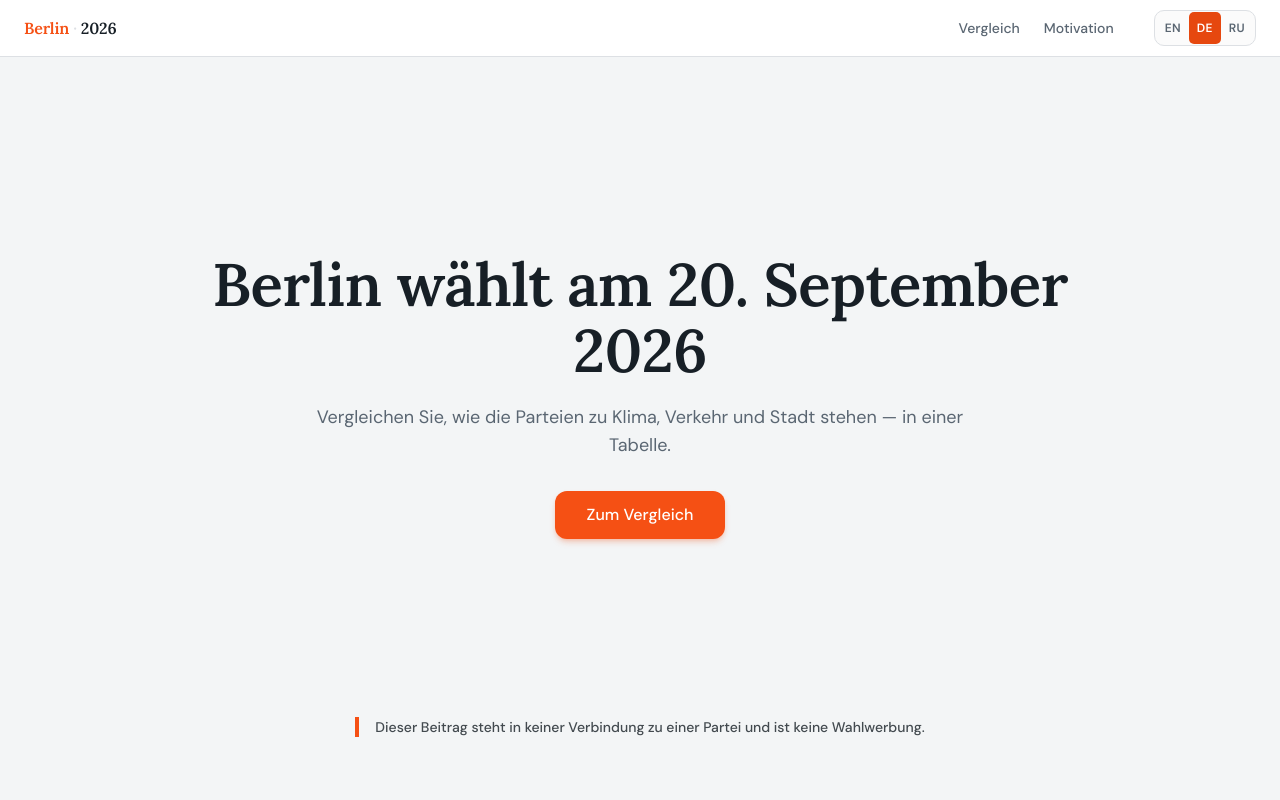
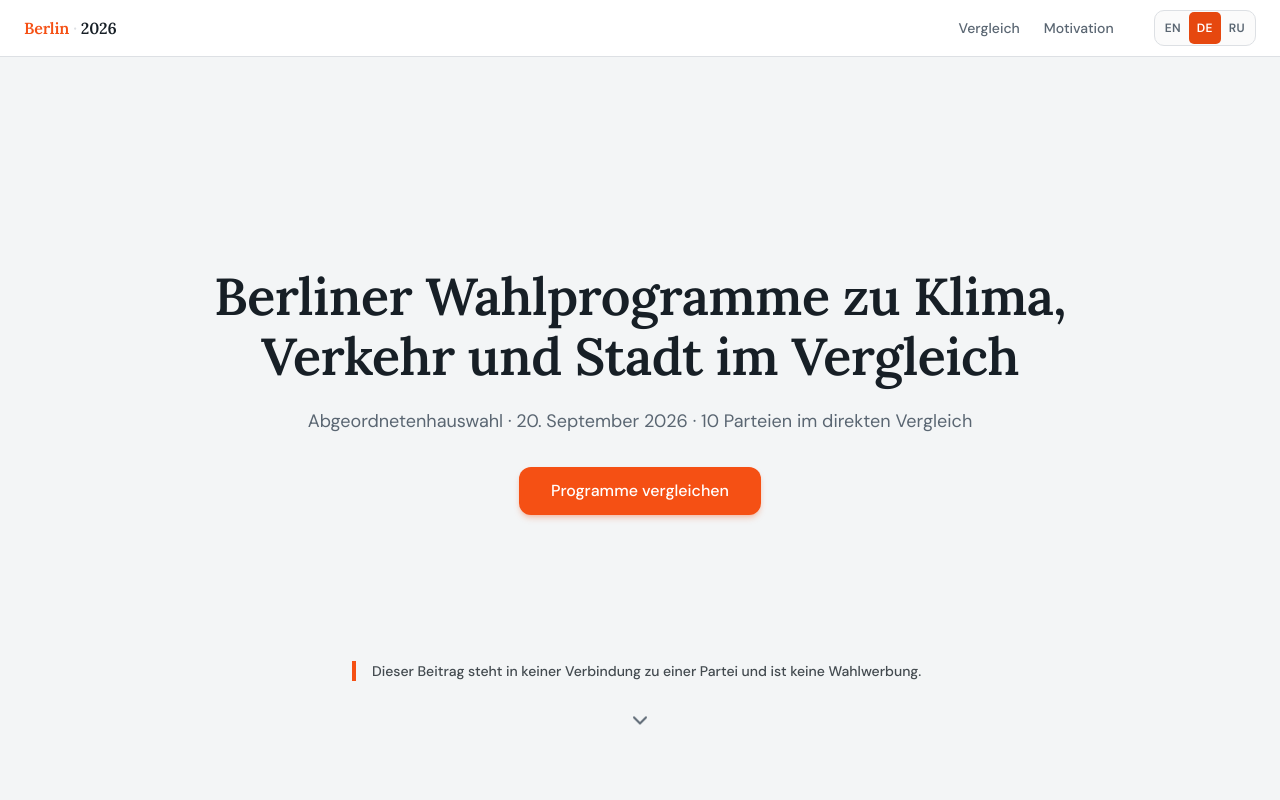
Before and after one commit to mashazyu/berlin-2026, a Next.js app: page /de in a window 1280 px wide. Shown: the top 800 px of the page. Built offline with nearby package versions, Linux system fonts and the light colour scheme.

Commit message:
fix: rework first section

```diff
--- a/components/hero.tsx
+++ b/components/hero.tsx
@@ -1,5 +1,6 @@
 "use client"
 
+import { ChevronDown } from "lucide-react"
 import { Button } from "@/components/ui/button"
 import { useLanguage } from "@/components/language-provider"
 import { handleSectionLinkClick } from "@/lib/scroll-to-section"
@@ -8,9 +9,9 @@ export function Hero() {
   const { translations: t } = useLanguage()
 
   return (
-    <section className="flex min-h-[calc(100svh-3.5rem)] flex-col bg-section-muted px-4 py-16 sm:px-6">
+    <section className="relative flex min-h-[calc(100svh-3.5rem)] flex-col bg-section-muted px-4 py-16 sm:px-6">
       <div className="mx-auto flex w-full max-w-4xl flex-1 flex-col items-center justify-center text-center">
-        <h1 className="font-display text-4xl font-semibold leading-[1.1] tracking-[-0.01em] text-foreground sm:text-5xl md:text-6xl">
+        <h1 className="font-display text-4xl font-semibold leading-[1.15] tracking-[-0.01em] text-foreground sm:text-5xl md:text-[3.25rem]">
           {t.hero.headline}
         </h1>
         <p className="mx-auto mt-5 max-w-2xl text-base text-muted-foreground sm:text-lg">
@@ -27,9 +28,20 @@ export function Hero() {
           </Button>
         </div>
       </div>
-      <p className="mx-auto mt-10 max-w-xl border-l-4 border-accent pl-4 text-left text-sm font-medium text-foreground/80 sm:mt-12">
-        {t.hero.disclaimer}
-      </p>
+
+      <div className="mx-auto flex w-full max-w-xl flex-col items-center gap-6 sm:gap-8">
+        <p className="w-full border-l-4 border-accent pl-4 text-left text-sm font-medium text-foreground/80">
+          {t.hero.disclaimer}
+        </p>
+        <a
+          href="#table"
+          className="inline-flex flex-col items-center gap-1 text-muted-foreground transition-colors hover:text-accent"
+          aria-label={t.hero.scrollHint}
+          onClick={(event) => handleSectionLinkClick(event, "table")}
+        >
+          <ChevronDown className="h-6 w-6 motion-safe:animate-bounce" aria-hidden />
+        </a>
+      </div>
     </section>
   )
 }
--- a/lib/i18n/types.ts
+++ b/lib/i18n/types.ts
@@ -30,6 +30,7 @@ export type Translations = {
     support: string
     cta: string
     disclaimer: string
+    scrollHint: string
   }
   about: {
     title: string
--- a/locales/de.json
+++ b/locales/de.json
@@ -26,10 +26,11 @@
     "privacy": "Datenschutz"
   },
   "hero": {
-    "headline": "Berlin wählt am 20. September 2026",
-    "support": "Vergleichen Sie, wie die Parteien zu Klima, Verkehr und Stadt stehen — in einer Tabelle.",
-    "cta": "Zum Vergleich",
-    "disclaimer": "Dieser Beitrag steht in keiner Verbindung zu einer Partei und ist keine Wahlwerbung."
+    "headline": "Berliner Wahlprogramme zu Klima, Verkehr und Stadt im Vergleich",
+    "support": "Abgeordnetenhauswahl · 20. September 2026 · 10 Parteien im direkten Vergleich",
+    "cta": "Programme vergleichen",
+    "disclaimer": "Dieser Beitrag steht in keiner Verbindung zu einer Partei und ist keine Wahlwerbung.",
+    "scrollHint": "Zum Vergleich scrollen"
   },
   "about": {
     "title": "Motivation",
--- a/locales/en.json
+++ b/locales/en.json
@@ -25,10 +25,11 @@
     "privacy": "Privacy"
   },
   "hero": {
-    "headline": "Berlin votes on 20 September 2026",
-    "support": "Compare how parties stand on climate, transport, and the city — in one table.",
-    "cta": "To comparison",
-    "disclaimer": "This project is not campaign material and is not affiliated with any party."
+    "headline": "How Berlin’s parties stand on climate, transport, and the city",
+    "support": "Abgeordnetenhaus election · 20 September 2026 · 10 parties, side by side",
+    "cta": "Compare programs",
+    "disclaimer": "This project is not campaign material and is not affiliated with any party.",
+    "scrollHint": "Scroll to comparison"
   },
   "about": {
     "title": "Motivation",
--- a/locales/ru.json
+++ b/locales/ru.json
@@ -25,10 +25,11 @@
     "privacy": "Конфиденциальность"
   },
   "hero": {
-    "headline": "Берлин голосует 20 сентября 2026",
-    "support": "Сравните позиции партий по климату, транспорту и городу — в одной таблице.",
-    "cta": "К сравнению",
-    "disclaimer": "Этот проект не является агитацией и не аффилиирован ни с одной партией."
+    "headline": "Программы берлинских партий: климат, транспорт и город",
+    "support": "Выборы в Abgeordnetenhaus · 20 сентября 2026 · 10 партий в одной таблице",
+    "cta": "Сравнить программы",
+    "disclaimer": "Этот проект не является агитацией и не аффилиирован ни с одной партией.",
+    "scrollHint": "К сравнению"
   },
   "about": {
     "title": "Мотивация",
```
